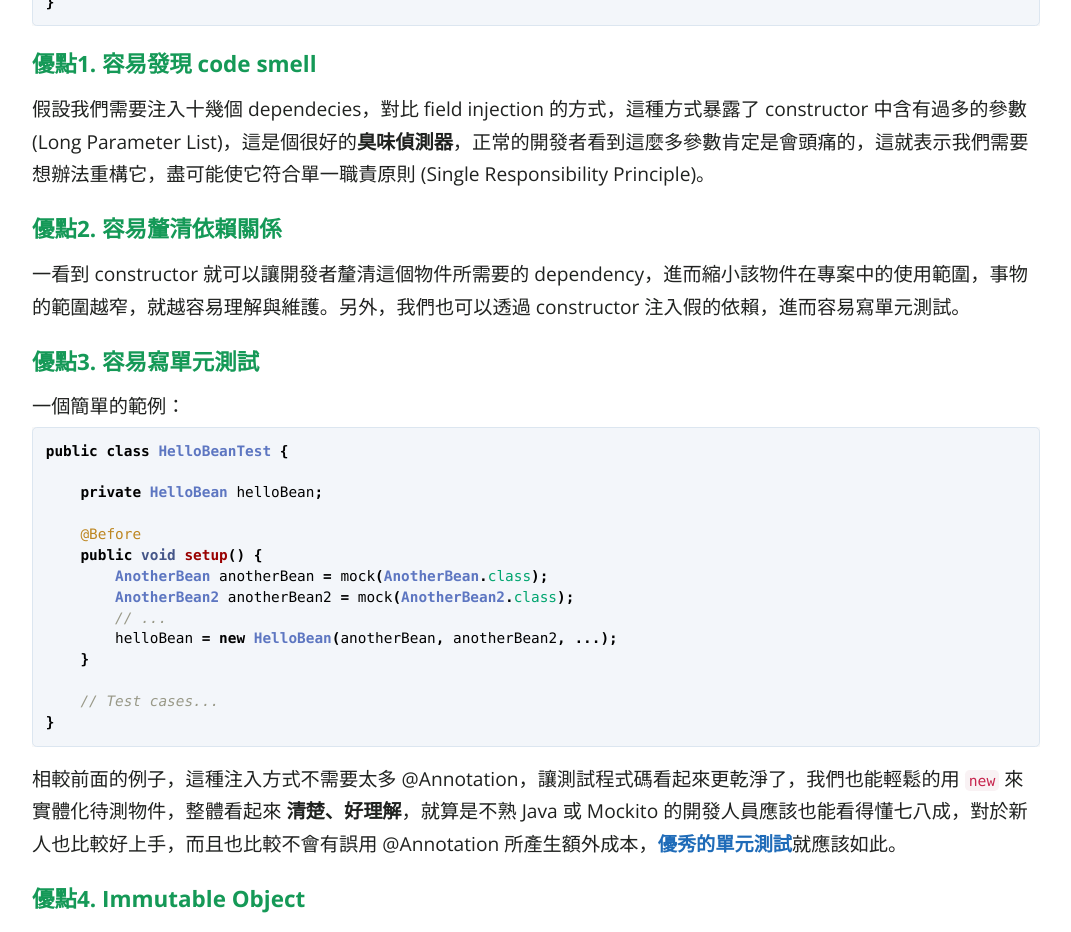
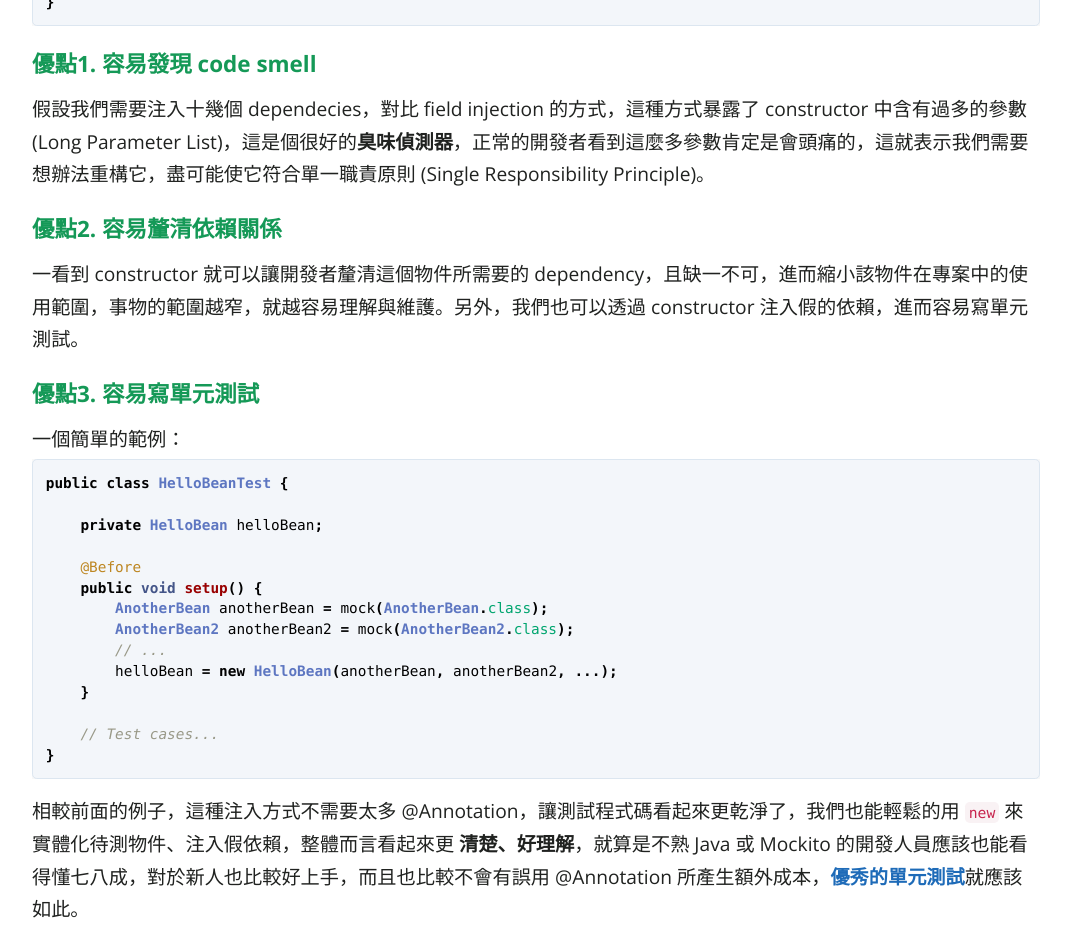
Before and after one commit to KaiSheng714/KaiSheng714.github.io, a Jekyll site: the page built from _posts/2022-02-25-analyzing-dependency-injection-patterns-in-spring.md, in a window 1280 px wide and 1400 px high, scrolled down 2812 px. Shown: the top 932 px of the window, without its empty margins (104-1175 px from the left). Built offline with Jekyll 4.4.1, drawn with Linux system fonts in a browser that asks for light colours; comment, search, counter and statistics services are not loaded.

Commit message:
spring-di

````diff
--- a/_posts/2022-02-25-analyzing-dependency-injection-patterns-in-spring.md
+++ b/_posts/2022-02-25-analyzing-dependency-injection-patterns-in-spring.md
@@ -109,7 +109,7 @@
 假設我們需要注入十幾個 dependecies，對比 field injection 的方式，這種方式暴露了 constructor 中含有過多的參數 (Long Parameter List)，這是個很好的**臭味偵測器**，正常的開發者看到這麼多參數肯定是會頭痛的，這就表示我們需要想辦法重構它，盡可能使它符合單一職責原則 (Single Responsibility Principle)。
 
 ### **優點2. 容易釐清依賴關係**
-一看到 constructor 就可以讓開發者釐清這個物件所需要的 dependency，進而縮小該物件在專案中的使用範圍，事物的範圍越窄，就越容易理解與維護。另外，我們也可以透過 constructor 注入假的依賴，進而容易寫單元測試。
+一看到 constructor 就可以讓開發者釐清這個物件所需要的 dependency，且缺一不可，進而縮小該物件在專案中的使用範圍，事物的範圍越窄，就越容易理解與維護。另外，我們也可以透過 constructor 注入假的依賴，進而容易寫單元測試。
 
 ### **優點3. 容易寫單元測試**
 
@@ -132,7 +132,7 @@
 }
 ```
 
-相較前面的例子，這種注入方式不需要太多 @Annotation，讓測試程式碼看起來更乾淨了，我們也能輕鬆的用 `new` 來實體化待測物件，整體看起來 **清楚、好理解**，就算是不熟 Java 或 Mockito 的開發人員應該也能看得懂七八成，對於新人也比較好上手，而且也比較不會有誤用 @Annotation 所產生額外成本，**[優秀的單元測試](/articles/good-unit-test)**就應該如此。
+相較前面的例子，這種注入方式不需要太多 @Annotation，讓測試程式碼看起來更乾淨了，我們也能輕鬆的用 `new` 來實體化待測物件、注入假依賴，整體而言看起來更 **清楚、好理解**，就算是不熟 Java 或 Mockito 的開發人員應該也能看得懂七八成，對於新人也比較好上手，而且也比較不會有誤用 @Annotation 所產生額外成本，**[優秀的單元測試](/articles/good-unit-test)**就應該如此。
 
 ### **優點4. Immutable Object**
 意思是 Bean 在被創造之後，它的內部 state, field 就無法被改變了。不可變意味著唯讀，因而具備執行緒安全 (Thread-safety) 的特性。此外，相較於可變物件，不可變物件在一些場合下也較合理、易於了解，而且提供較高的安全性，是個良好的設計。因此，透過 constructor injection，再把依賴宣都告成 **final**，就可以輕鬆建立 Immutable Object。
````
